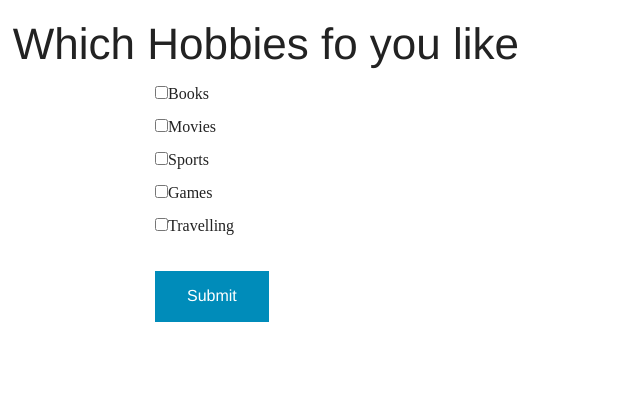
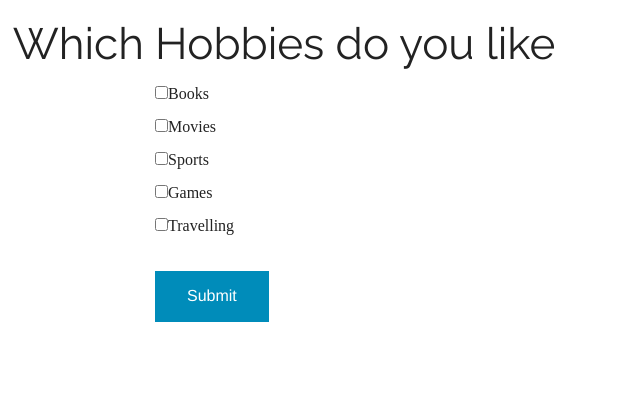
Before and after one commit to JamesVanWaza/checkboxes, a PHP site: page /checkboxes.php in a window 1280 px wide. Shown: the top 420 px of the page, without its empty margins (0-640 px from the left). Run offline with PHP 8.4, Linux system fonts and the light colour scheme; some web fonts are replaced.

Commit message:
Added styles for the h1 tag

```diff
--- a/checkboxes.php
+++ b/checkboxes.php
@@ -1,5 +1,5 @@
 <?php include 'html5req.php';?>
-<h1>Which Hobbies fo you like</h1>
+<h1>Which Hobbies do you like</h1>
 <form action="" id="webForm" method="POST">
 	<div class="row">
 		<div class="large-12 columns">
--- a/css/main.css
+++ b/css/main.css
@@ -3,3 +3,6 @@ body{
 	margin: 1%;
 	font-family: Quattrocento;
 }
+h1, nav{
+	font-family: Raleway;
+}
```
